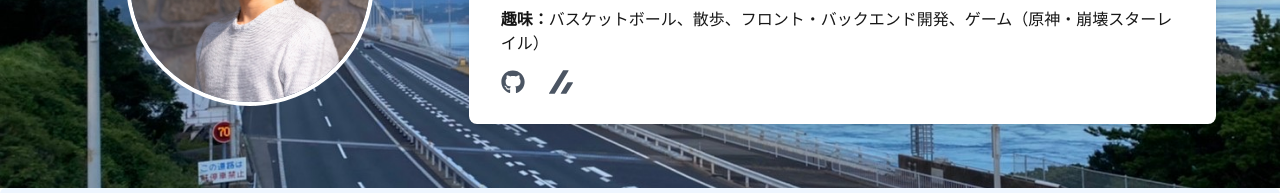
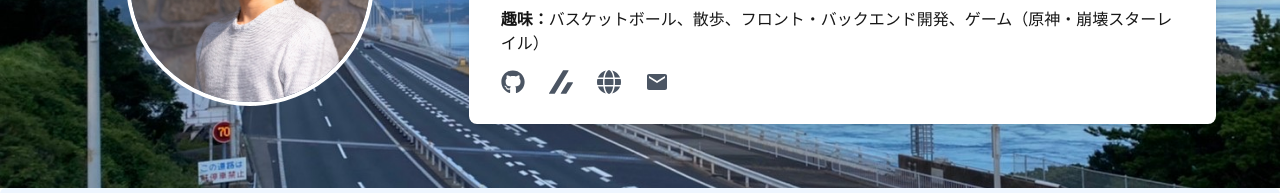
Before and after one commit to imai-laboratory/member_personal_webpages, a Next.js app: page /member_personal_webpages/kenshin in a window 1280 px wide. Shown: the part 288-481 px from the top of the page. Built offline with nearby package versions, Linux system fonts and the light colour scheme.

Commit message:
[Add] Social Icons

```diff
--- a/app/_common/utils/getSocialIcon.js
+++ b/app/_common/utils/getSocialIcon.js
@@ -1,6 +1,6 @@
 import {SiQiita, SiZenn} from "react-icons/si";
-import {FaGithub, FaInstagram, FaTwitter} from 'react-icons/fa';
-import {FaXTwitter} from "react-icons/fa6";
+import {FaXTwitter, FaGithub, FaGlobe, FaInstagram, FaTwitter} from "react-icons/fa6";
+import {MdEmail} from "react-icons/md";
 
 const iconMap = {
   GitHub: FaGithub,
@@ -9,6 +9,8 @@ const iconMap = {
   X: FaXTwitter,
   Instagram: FaInstagram,
   Qiita: SiQiita,
+  Homepage: FaGlobe,
+  Email: MdEmail,
 };
 
 export function getSocialIcon(iconName) {
--- a/data/members/kenshin/data.js
+++ b/data/members/kenshin/data.js
@@ -17,6 +17,14 @@ export const profileData = {
     {
       name: "Zenn",
       link: "https://zenn.dev/kenshin0011",
+    },
+    {
+      name: "Homepage",
+      link: "https://kenshin0011.github.io/my-homepage/",
+    },
+    {
+      name: "Email",
+      link: "https://mail.google.com/mail/u/0/?to=nakanishi@ailab.ics.keio.ac.jp&fs=1&tf=cm",
     },
   ],
 };
```
